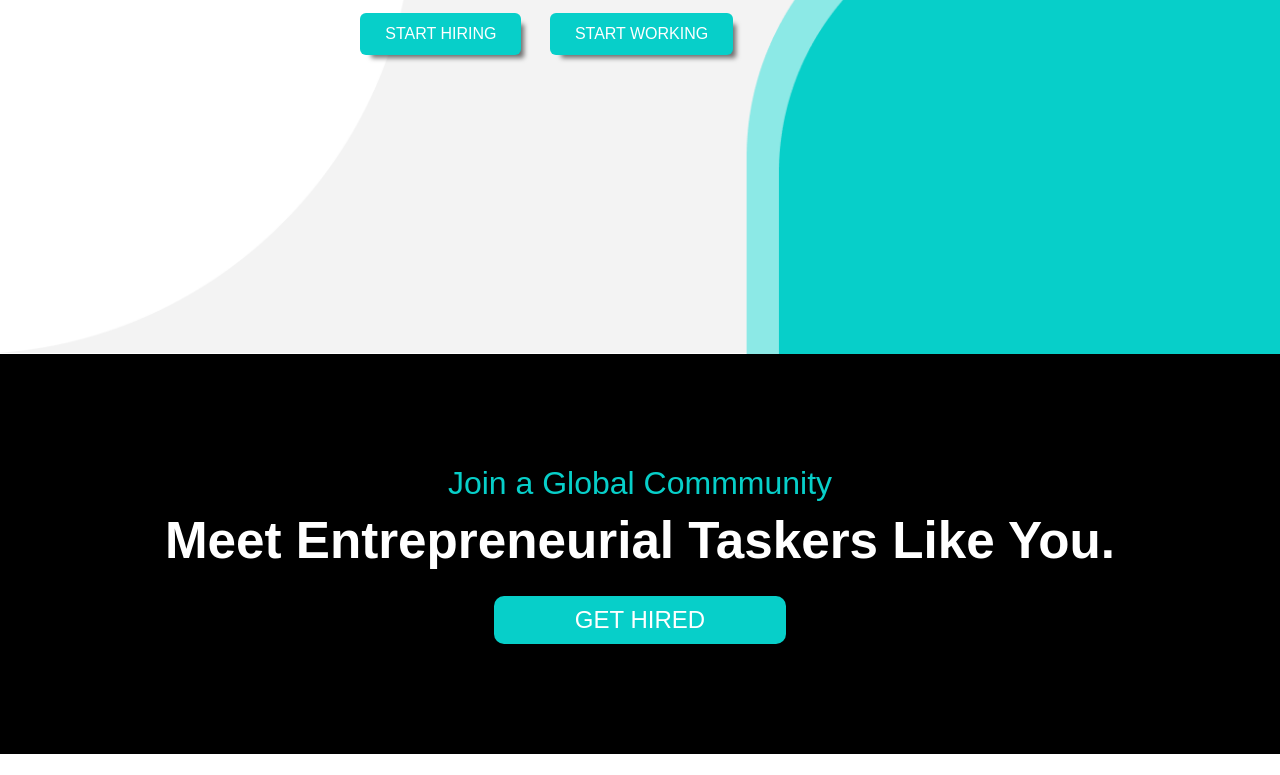
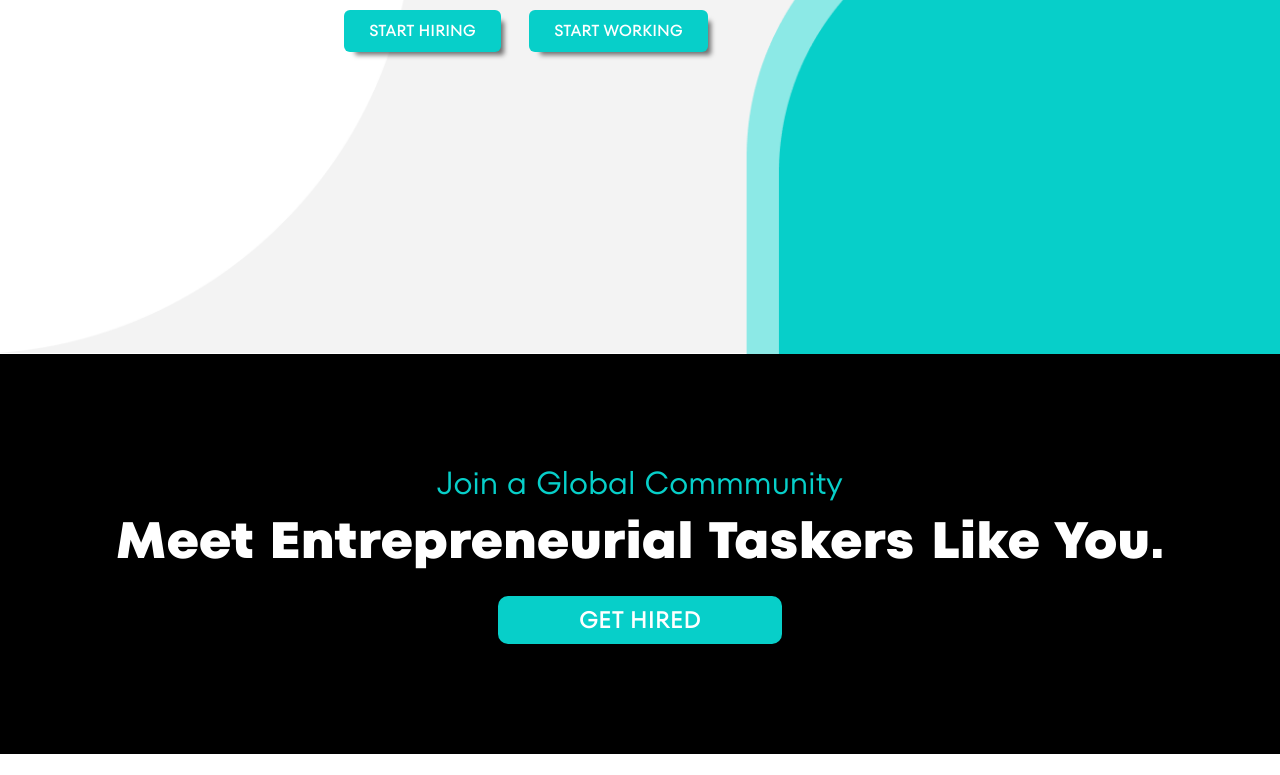
Before and after one commit to henwijames/training2, a plain HTML site: page index.html in a window 1280 px wide. Shown: the part 446-1221 px from the top of the page. Drawn offline with nearby package versions, Linux system fonts and the light colour scheme.

Commit message:
fix font bug

```diff
--- a/assets/style.css
+++ b/assets/style.css
@@ -3,30 +3,30 @@
   --secondary-color: #000000;
   --primary-text: #000000;
   --secondary-text: #ffffff;
-  --primary-font: "TT Fors Trial", sans-serif;
+  --primary-font: "TT Fors", sans-serif;
 }
 
 @font-face {
   font-family: "TT Fors";
-  src: url("fonts/TT Fors Trial Regular.ttf") format("ttf");
+  src: url("fonts/TT Fors Trial Regular.ttf") format("truetype");
   font-weight: 400;
   font-style: normal;
 }
 @font-face {
   font-family: "TT Fors";
-  src: url("fonts/TT Fors Trial Medium.ttf") format("ttf");
+  src: url("fonts/TT Fors Trial Medium.ttf") format("truetype");
   font-weight: 500;
   font-style: normal;
 }
 @font-face {
   font-family: "TT Fors";
-  src: url("fonts/TT Fors Trial Bold.ttf") format("ttf");
+  src: url("fonts/TT Fors Trial Bold.ttf") format("truetype");
   font-weight: 600;
   font-style: normal;
 }
 @font-face {
   font-family: "TT Fors";
-  src: url("fonts/TT Fors Trial ExtraBold.ttf") format("ttf");
+  src: url("fonts/TT Fors Trial ExtraBold.ttf") format("truetype");
   font-weight: 700;
   font-style: normal;
 }
```
